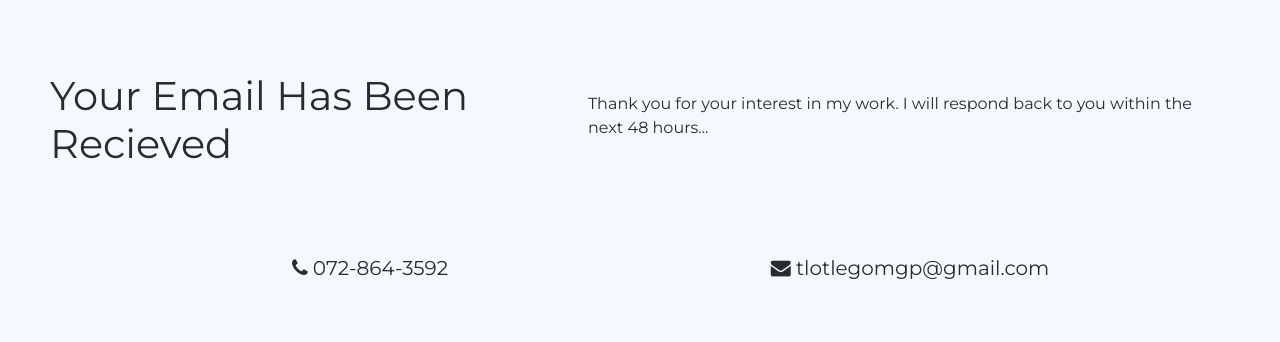
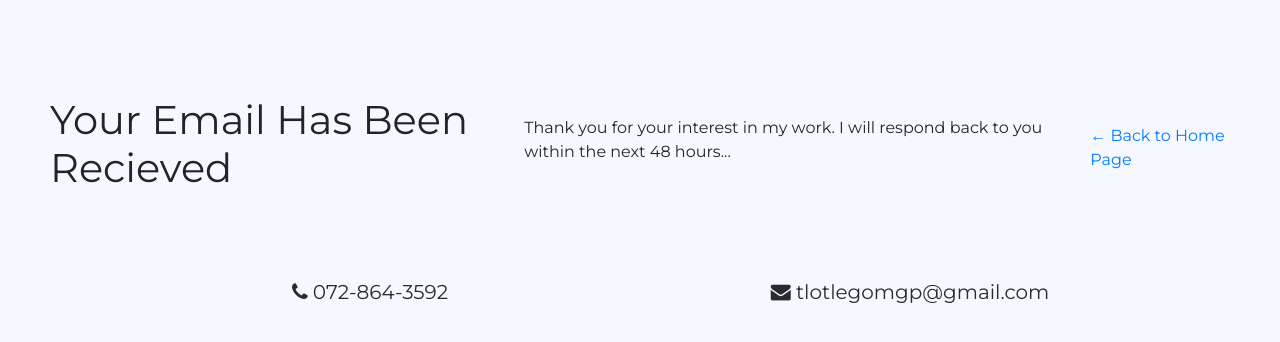
Before and after one commit to tlotlegomgp/portfolio, a Django app: template index/templates/index/email_sent.html in a window 1280 px wide. Shown: the part 74-416 px from the top of the page. Run offline with Django 3.2, Linux system fonts and the light colour scheme; the template is opened without the code that fills it, so the values that code supplies are empty; some libraries are stand-ins or nearby versions; some web fonts are replaced.

Commit message:
Modified email_sent template styling

```diff
--- a/index/templates/index/email_sent.html
+++ b/index/templates/index/email_sent.html
@@ -1,19 +1,17 @@
 {% extends "index/header.html" %} {% block content %}
 
-<br /><br /><br /><br />
-<section>
+<section style="margin-top: 120px;">
 	<div
 		class="d-flex d-lg-flex justify-content-center align-items-center"
-		data-aos="fade-up"
-		data-aos-duration="1000"
-		data-aos-delay="100"
 		style="padding: 50px"
+		style="color: #272d2d;"
 	>
-		<h1 style="color: #272d2d; font-family: Montserrat">Your Email Has Been Recieved</h1>
+		<h1 >Your Email Has Been Recieved</h1>
 		<br /><br />
-		<p style="color: #272d2d; font-family: Montserrat; font-size: medium">
+		<p style="font-size: medium">
 			Thank you for your interest in my work. I will respond back to you within the next 48 hours...
 		</p>
+		<a href="{% url 'index' %}">← Back to Home Page</a>
 	</div>
 </section>
 
```
